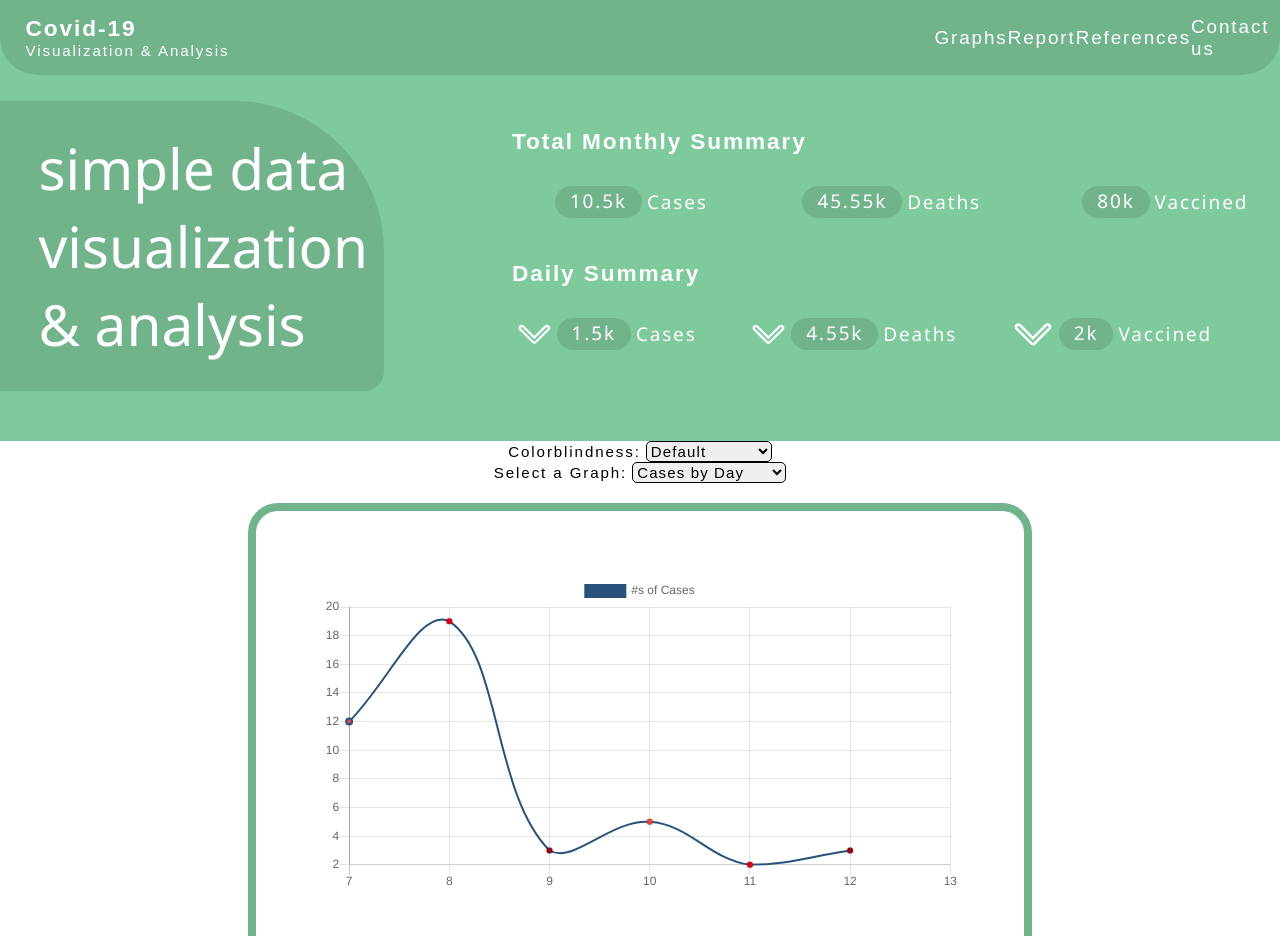
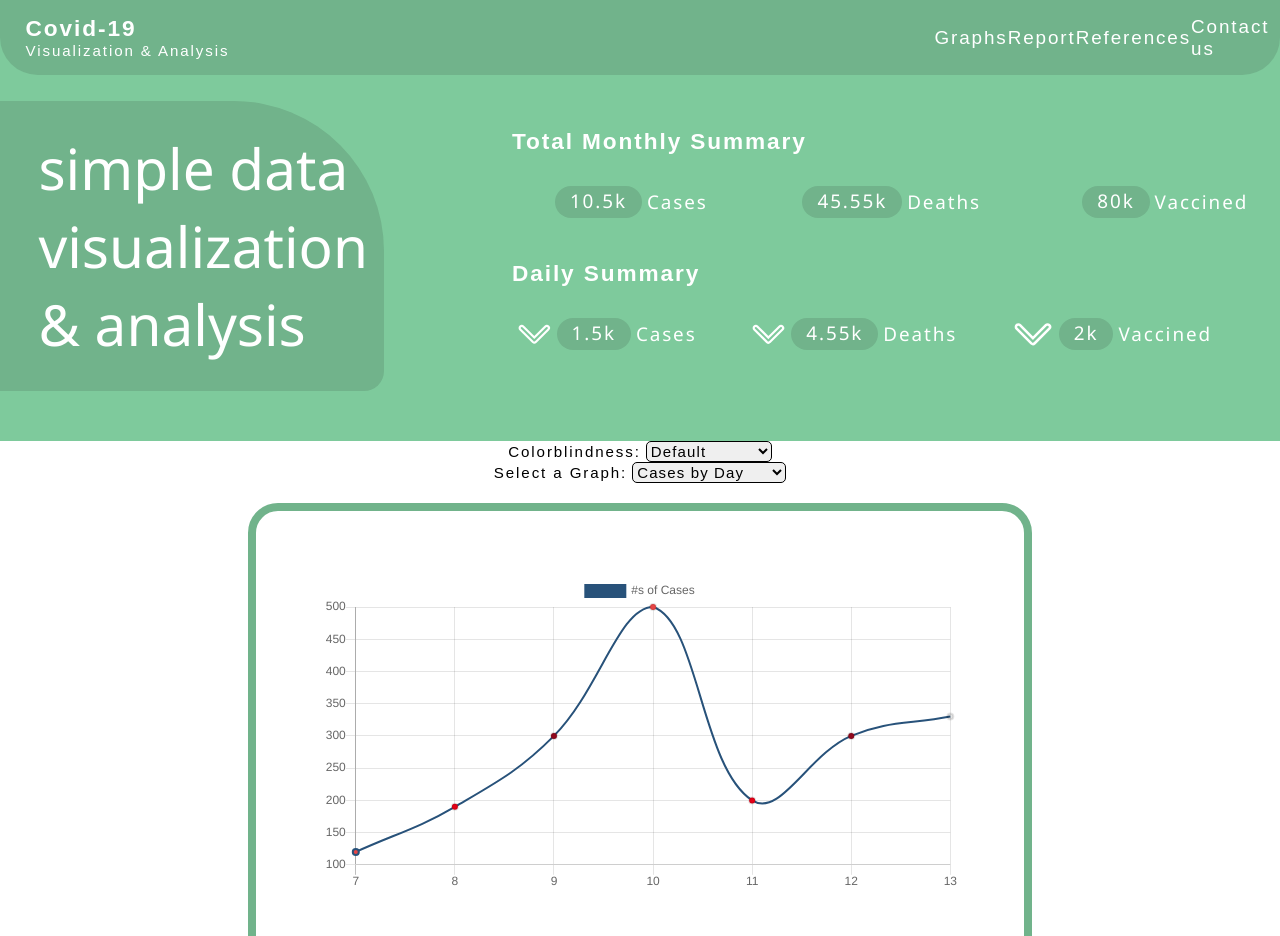
Before and after one commit to dcanalsPoly/Capstone, a React (Create React App) app in the folder my-app/frontend/: page / in a window 1280 px wide. Shown: the top 936 px of the page. Built offline with nearby package versions, Linux system fonts and the light colour scheme.

Commit message:
Graph Selector Updated

```diff
--- a/my-app/frontend/src/components/Content.js
+++ b/my-app/frontend/src/components/Content.js
@@ -5,6 +5,56 @@ import GraphSelector from './GraphSelector';
 import React, { useState } from 'react';
 
 function Content() {
+
+    const [graphTypeState, setGraphTypeState] = useState("casesByDay");
+
+    var graphKind;
+    var graphXAxis = [];
+    var graphYAxis = [];
+    var graphLabel = [];
+
+    var objetoTest = {
+        cases:{
+            casesByDay:{
+                xAxis: ["7", "8", "9", "10", "11", "12", "13"],
+                yAxis: [120, 190, 300, 500, 200, 300, 330],
+                label: "#s of Cases"
+            },
+            casesByMonth:{
+                xAxis: ["November, 20","December, 20","January, 21","February, 21","March, 21", "April, 21"],
+                yAxis: [1200, 1900, 3000, 5000, 2000, 3000],
+                label: "Positive Cases"
+            },
+            casesByRegion:{
+                xAxis: ["Region 1", "Region 2", "Region 3", "Region 4", "Region 5", "Region 6", ],
+                yAxis: [1200, 190, 300, 50, 2000, 30000],
+                label: "Positive Cases"
+            },
+        },
+    };
+
+
+    if (graphTypeState == "casesByDay")
+        {
+            graphKind = "line";
+            graphXAxis = objetoTest.cases.casesByDay.xAxis;
+            graphYAxis = objetoTest.cases.casesByDay.yAxis;
+            graphLabel = objetoTest.cases.casesByDay.label;
+        }
+    else if (graphTypeState == "casesByMonth")
+        {
+            graphKind = "bar";
+            graphXAxis = objetoTest.cases.casesByDay.xAxis;
+            graphYAxis = objetoTest.cases.casesByDay.yAxis;
+            graphLabel = objetoTest.cases.casesByDay.label;
+        }
+    else if (graphTypeState == "casesByRegion")
+        {
+            graphKind = "pie";
+            graphXAxis = objetoTest.cases.casesByDay.xAxis;
+            graphYAxis = objetoTest.cases.casesByDay.yAxis;
+            graphLabel = objetoTest.cases.casesByDay.label;
+        }
 
     //green&blue default =  #007965, #018383, #2d6187,, #75daad
     //blue&yellow deuteronopia = #f9f871, #fddb3a, #fff600,, #28527a
@@ -14,16 +64,14 @@ function Content() {
     const [normalColor, setNormalColor] = useState('#e40017');
     const [darkColor, setDarkColor] = useState('#91091e');
     const [lineColor, setLineColor] = useState('#28527a');
-    const [graphKind, setGraphKind] = useState('line');
-    const [graphXAxis, setGraphXAxis] = useState(["7", "8", "9", "10", "11", "12", "13"]);
-    const [graphYAxis, setGraphYAxis] = useState([12, 19, 3, 5, 2, 3]);
-    const [graphLabel, setGraphLabel] = useState("#s of Cases");
+
+
 
 
 
     return <div className="content">
         <ColorblindButton setLightColor={setLightColor} setNormalColor={setNormalColor} setDarkColor={setDarkColor} setLineColor={setLineColor}/>
-        <GraphSelector setGraphKind={setGraphKind} setXAxis={setGraphXAxis} setYAxis={setGraphYAxis} setLabel={setGraphLabel}/>
+        <GraphSelector graphType={graphTypeState} setGraphType={setGraphTypeState}/>
         <Graph graph={graphKind} xAxis={graphXAxis} yAxis={graphYAxis} Label={graphLabel} lightColor={lightColor} normalColor={normalColor} darkColor={darkColor} lineColor={lineColor}/>
     </div>
 }
--- a/my-app/frontend/src/components/Graph.js
+++ b/my-app/frontend/src/components/Graph.js
@@ -2,7 +2,7 @@ import {Bar, Line, Pie} from 'react-chartjs-2';
 import './Graph.css';
 
 function Graph (props) {
-
+    console.log(props.graph);
 
     var data = {
             labels: props.xAxis,
--- a/my-app/frontend/src/components/GraphSelector.js
+++ b/my-app/frontend/src/components/GraphSelector.js
@@ -3,37 +3,10 @@ import React, { useState } from 'react';
 
 
 function GraphSelector (props) {
-    const [graphType, setGraphType] = useState();
 
     return <div>
         <span className="label customH2Dark">Select a Graph:</span>
-        <select className= "dropButton customH2Dark" onChange=
-        {
-            (e) =>
-                    {setGraphType(e.target.value);
-                    if (graphType == "casesByDay")
-                    {
-                        props.setGraphKind('line');
-                        props.setXAxis(["7", "8", "9", "10", "11", "12", "13"]);
-                        props.setYAxis([120, 190, 300, 500, 200, 300, 330]);
-                        props.setLabel("#s of Cases");
-                    }
-                    else if (graphType == "casesByMonth")
-                    {
-                        props.setGraphKind('bar');
-                        props.setXAxis(["November, 20","December, 20","January, 21","February, 21","March, 21", "April, 21"]);
-                        props.setYAxis([1200, 1900, 3000, 5000, 2000, 3000]);
-                        props.setLabel("Positive Cases");
-                    }
-                    else if (graphType == "casesByRegion")
-                    {
-                        props.setGraphKind('pie');
-                        props.setXAxis(["Region 1", "Region 2", "Region 3", "Region 4", "Region 5", "Region 6", ]);
-                        props.setYAxis([1200, 190, 300, 50, 2000, 30000]);
-                        props.setLabel("Positive Cases");
-                    }
-                }
-            }>
+        <select className= "dropButton customH2Dark" onChange={(e) => {props.setGraphType(e.target.value);}}>
                 <option value="casesByDay">Cases by Day</option>
                 <option value="casesByMonth">Cases by Month</option>
                 <option value="casesByRegion">Cases by Region</option>
```
